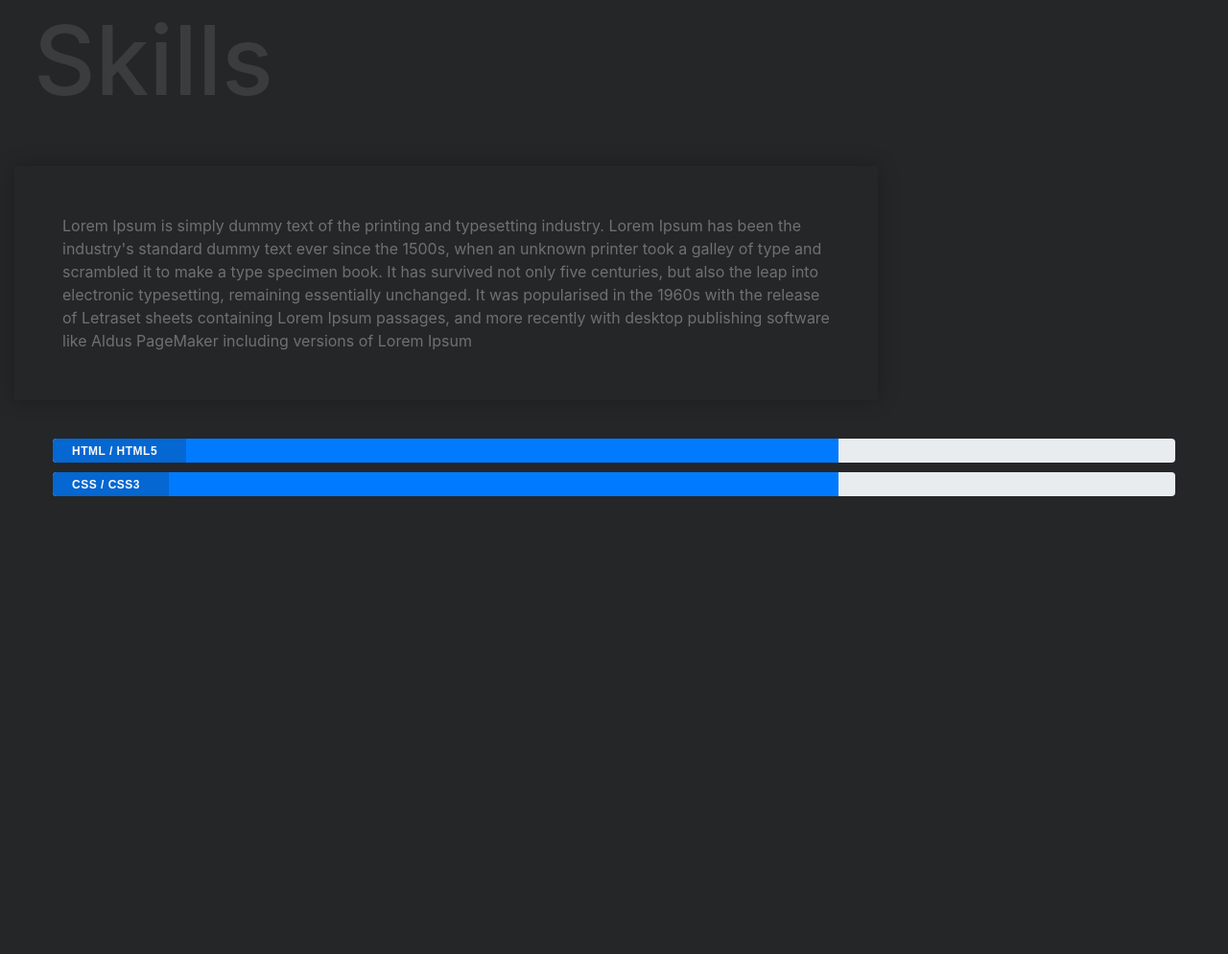
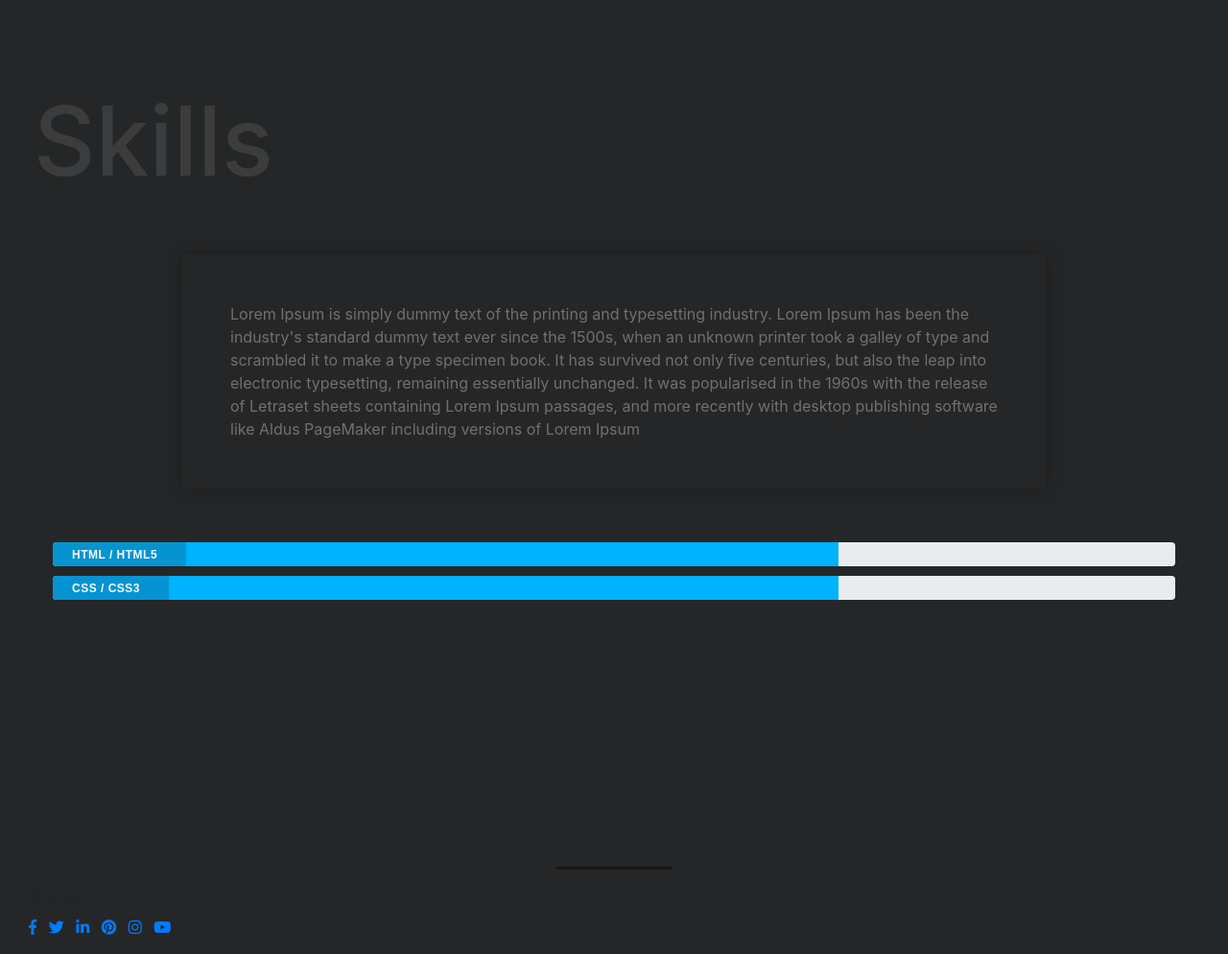
Before and after one commit to Code-Institute-Submissions/MSP1, a plain HTML site: page index.html in a window 1280 px wide. Shown: the part 1915-2909 px from the top of the page at 96% size. Before the commit the page ends 2718 px from the top, so only its background shows below. Drawn offline with nearby package versions, Linux system fonts and the light colour scheme.

Commit message:
added footer and coloured progress bar

```diff
--- a/assets/css/style.css
+++ b/assets/css/style.css
@@ -91,7 +91,7 @@ body{
 .about-content-section{
     height: 100vh;
     margin-top: 100px;
-    padding-bottom: 300px;
+    margin-bottom: 100px;
 }
 
 .skills-heading,
@@ -103,10 +103,12 @@ body{
      padding-left: 20px;
  }
 
+.skills-container,
 .about-me-info-container{
     display: flex;
     justify-content: center;
 }
+
 .skills-info,
  .about-me-info{
      max-width: 900px;
@@ -123,6 +125,10 @@ body{
 .skills-content-section{
     height: 100vh;
     margin-top: 100px;
+}
+
+.progress-bar{
+    background-color: #00b3ff;
 }
 
 /* .skills-heading{
--- a/index.html
+++ b/index.html
@@ -66,6 +66,7 @@
 	</div>
 
 	<hr>
+
 	<!-- About Section -->
     <section>
 	<a id="about">
@@ -87,10 +88,10 @@
 							of Lorem Ipsum.
 						</p>
 					</div>
-
 				</div>
 			</div>
 		</div>
+
 	</a>
     </section>
 
@@ -103,6 +104,7 @@
 			<div class="row">
 				<div class="col-12">
 					<h2 class="skills-heading">Skills</h2>
+                    <div class="skills-container">
 					<p class="skills-info">
 						Lorem Ipsum is simply dummy text of the printing and typesetting industry. Lorem Ipsum has been
 						the industry's standard dummy text ever since the 1500s, when an unknown printer took a galley
@@ -112,6 +114,8 @@
 						and more recently with desktop publishing software like Aldus PageMaker including versions of
 						Lorem Ipsum
 					</p>
+                    </div>
+
 					<!-- Progress Bar Acquired from bootstrap Documentation -->
 					<div class="bar-container">
 						<div class="progress">
@@ -132,6 +136,63 @@
 
 	</a>
     </section>
+
+    <hr>
+
 </body>
 
+<footer class="container-fluid">
+
+<div class="col-12">
+
+				<h5 class="uppercase general-sub">Social</h5>
+				<ul class="list-inline resume-social-links">
+					<li class="list-inline-item">
+						<a target="_blank" href="#">
+							<i class="fab fa-facebook-f" aria-hidden="true"></i>
+							<span class="sr-only">Facebook</span>
+						</a>
+					</li>
+
+					<li class="list-inline-item">
+						<a target="_blank" href="#">
+							<i class="fab fa-twitter" aria-hidden="true"></i>
+							<span class="sr-only">twitter</span>
+						</a>
+					</li>
+
+					<li class="list-inline-item">
+						<a target="_blank" href="#">
+							<i class="fab fa-linkedin-in" aria-hidden="true"></i>
+							<span class="sr-only">LinkedIn</span>
+						</a>
+					</li>
+
+					<li class="list-inline-item">
+						<a target="_blank" href="#">
+							<i class="fab fa-pinterest" aria-hidden="true"></i>
+							<span class="sr-only">Pinterest-p</span>
+						</a>
+					</li>
+
+					<li class="list-inline-item">
+						<a target="_blank" href="#">
+							<i class="fab fa-instagram" aria-hidden="true"></i>
+							<span class="sr-only">Instagram</span>
+						</a>
+					</li>
+
+					<li class="list-inline-item">
+						<a target="_blank" href="#">
+							<i class="fab fa-youtube" aria-hidden="true"></i>
+							<span class="sr-only">YouTube</span>
+						</a>
+					</li>
+
+
+				</ul>
+			</div>
+
+</footer>
+
 </html>
```
